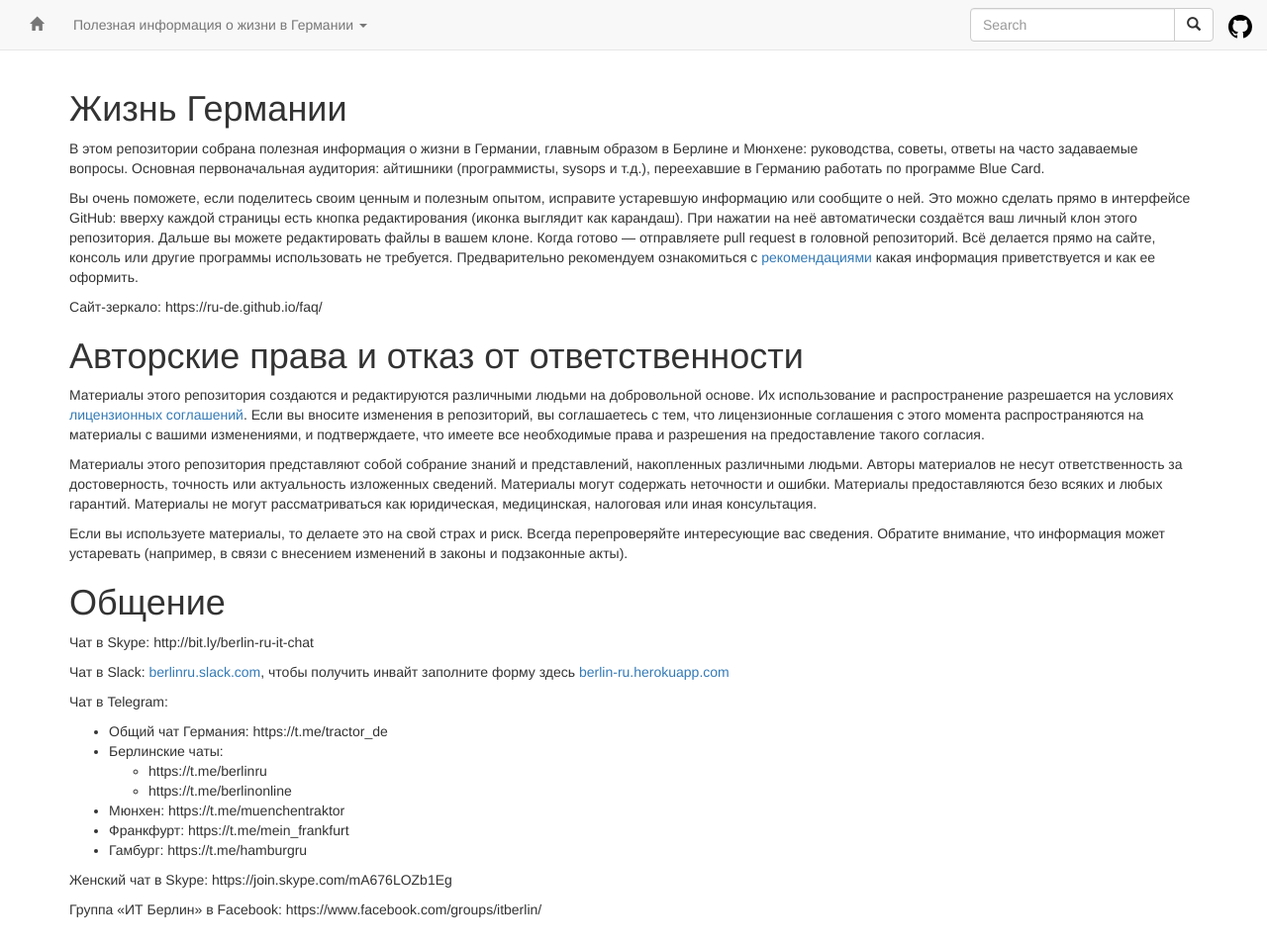
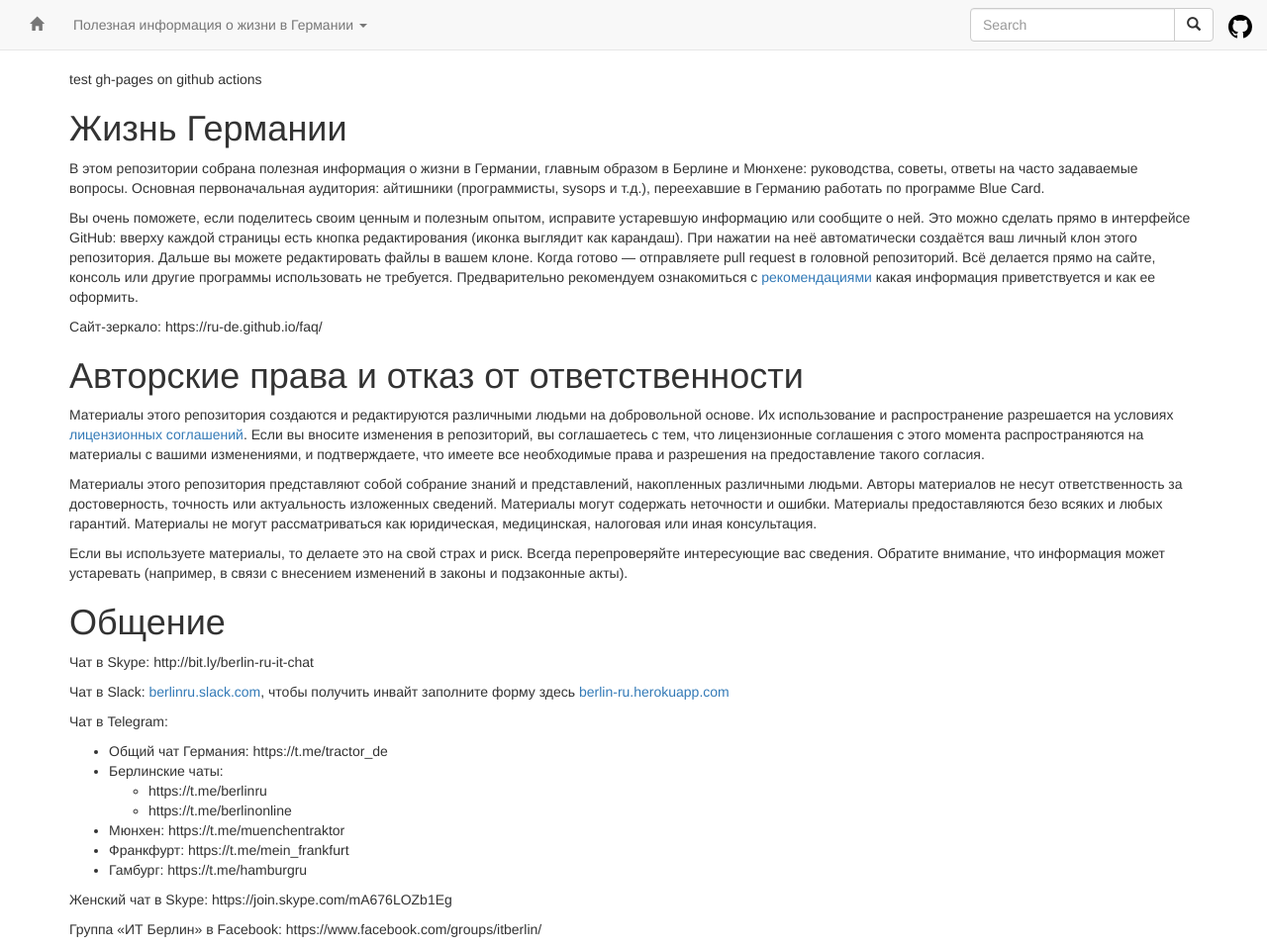
Before and after one commit to ru-de/faq, a Jekyll site: the page built from index.md, in a window 1280 px wide and 959 px high. Shown: the whole window at 99% size. Built offline with Jekyll 4.4.1, drawn with Linux system fonts in a browser that asks for light colours; nearby versions of some CDN libraries; our own code applies the rules of GitHub Pages for plain Markdown files.

Commit message:
sync github pages

```diff
--- a/index.md
+++ b/index.md
@@ -2,6 +2,7 @@
 layout: default
 ---
 
+test gh-pages on github actions
 # Жизнь Германии
 
 В этом репозитории собрана полезная информация о жизни в Германии, главным образом в Берлине и Мюнхене: руководства, советы, ответы на часто задаваемые вопросы. Основная первоначальная аудитория: айтишники (программисты, sysops и т.д.), переехавшие в Германию работать по программе Blue Card.
```
